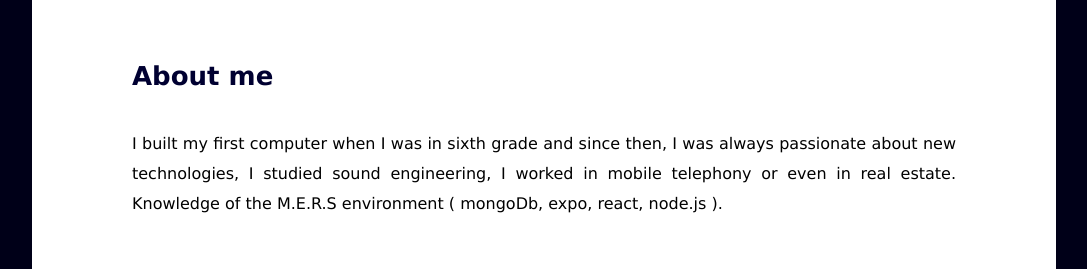
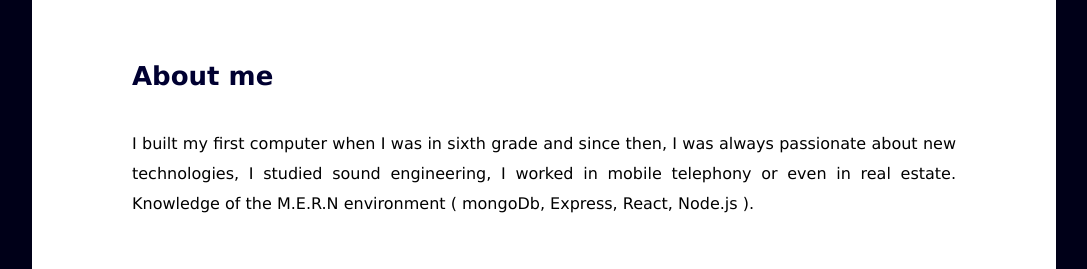
Before and after one commit to VincentDesmouceaux/portfolio, a React (Create React App) app: page / in a window 1280 px wide. Shown: the part 1320-1589 px from the top of the page, without its empty margins (96-1183 px from the left). Built offline with nearby package versions, Linux system fonts and the light colour scheme; a web font is replaced by a local one.

Commit message:
Update App.js

```diff
--- a/src/App.js
+++ b/src/App.js
@@ -45,8 +45,8 @@ function App() {
               I built my first computer when I was in sixth grade and since
               then, I was always passionate about new technologies, I studied
               sound engineering, I worked in mobile telephony or even in real
-              estate. Knowledge of the M.E.R.S environment ( mongoDb, expo,
-              react, node.js ).
+              estate. Knowledge of the M.E.R.N environment ( mongoDb, Express,
+              React, Node.js ).
             </p>
           </section>
           <section id="education">
```
